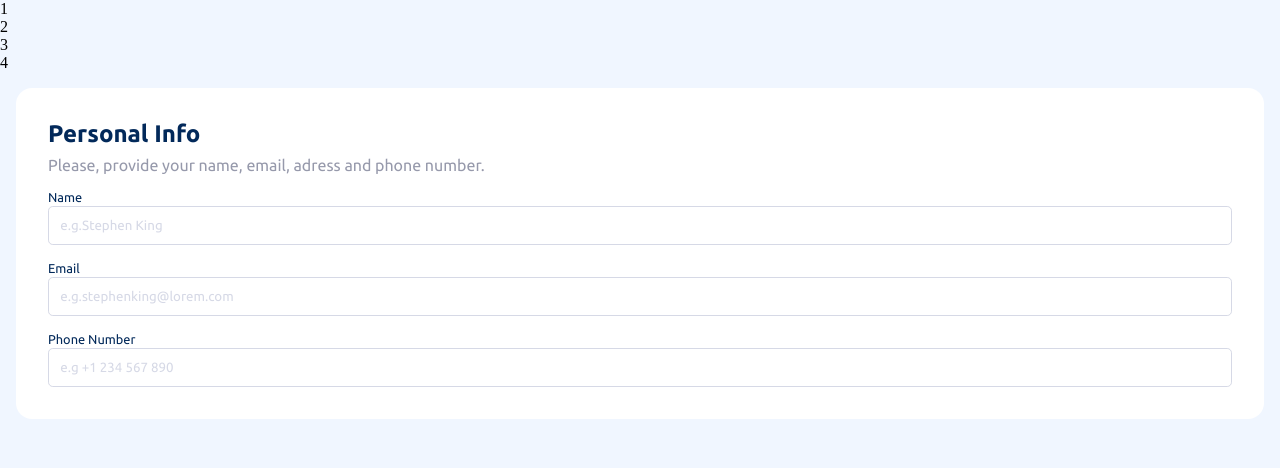
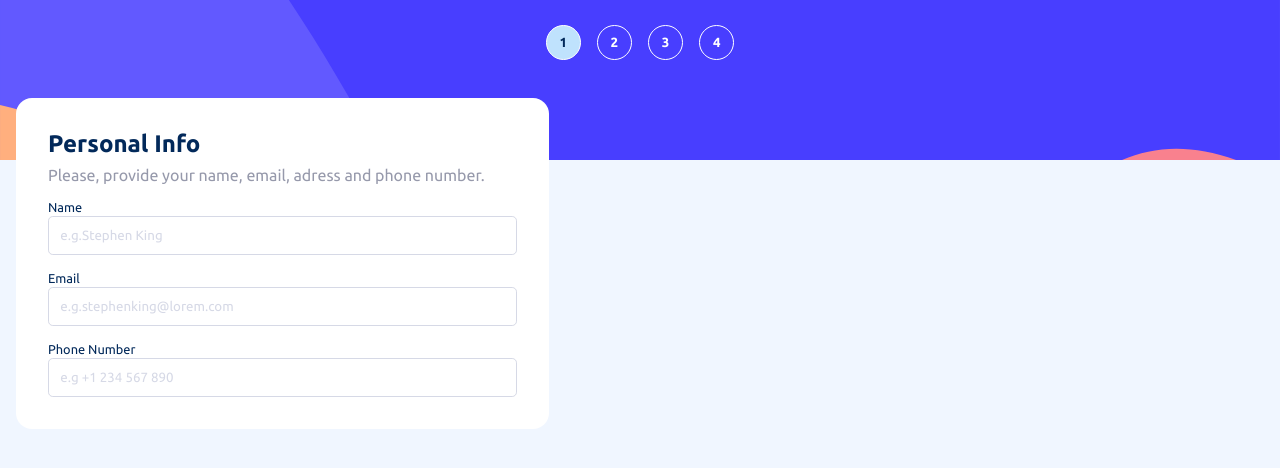
Before and after one commit to Allorentee/multi-step-form-challenge, a website: page index.html in a window 1280 px wide. Drawn offline with Linux system fonts and the light colour scheme.

Commit message:
Add. form position

```diff
--- a/index.html
+++ b/index.html
@@ -10,6 +10,7 @@
       sizes="32x32"
       href="./assets/images/favicon-32x32.png"
     />
+    <link rel="stylesheet" href="/styles/sidebar.css" />
     <link rel="stylesheet" href="/styles/form.css" />
     <link rel="stylesheet" href="/styles/globals.css" />
     <link rel="stylesheet" href="/styles/normailze.css" />
@@ -19,10 +20,26 @@
     <!-- HEADER -->
     <section class="sidebar__wrapper">
       <ul class="sidebar__list">
-        <li class="sidebar__index">1</li>
-        <li class="sidebar__index">2</li>
-        <li class="sidebar__index">3</li>
-        <li class="sidebar__index">4</li>
+        <li class="sidebar__index_0">
+          <button class="sidebar__index sidebar__index--active">1</button>
+          <p class="slidebar__index--info">dgfd</p>
+          <h3 class="slidebar__index--head">asdasdsa</h3>
+        </li>
+        <li class="sidebar__index_0">
+          <button class="sidebar__index">2</button>
+          <p class="slidebar__index--info">dgfd</p>
+          <h3 class="slidebar__index--head">asdasdsa</h3>
+        </li>
+        <li class="sidebar__index_0">
+          <button class="sidebar__index">3</button>
+          <p class="slidebar__index--info">dgfd</p>
+          <h3 class="slidebar__index--head">asdasdsa</h3>
+        </li>
+        <li class="sidebar__index_0">
+          <button class="sidebar__index">4</button>
+          <p class="slidebar__index--info">dgfd</p>
+          <h3 class="slidebar__index--head">asdasdsa</h3>
+        </li>
       </ul>
     </section>
     <!-- SECTION -->
--- a/styles/form.css
+++ b/styles/form.css
@@ -1,4 +1,6 @@
 .form__wrapper {
+  position: absolute;
+  top: 82px;
   padding: 1rem;
 
   .form__container {
--- a/styles/globals.css
+++ b/styles/globals.css
@@ -28,6 +28,7 @@
 }
 
 body {
+  position: relative;
   background-color: var(--Magnolia);
 }
 
@@ -65,8 +66,8 @@ p {
   margin-right: 2rem;
 }
 
-button {
+/* button {
   padding: 1rem;
   background-color: var(--Marine-blue);
   color: var(--White);
-}
+} */
--- a/styles/header.css
+++ /dev/null
@@ -1,13 +0,0 @@
-.sidebar__wrapper {
-  background: url("/assets/images/bg-sidebar-mobile.svg");
-
-  .sidebar__list {
-    display: flex;
-    gap: 1rem;
-  }
-  .sidebar__index {
-    background-color: transparent;
-    border-radius: 100%;
-    border: 1px solid var(--White);
-  }
-}
--- /dev/null
+++ b/styles/sidebar.css
@@ -0,0 +1,41 @@
+.sidebar__wrapper {
+  position: relative;
+  display: flex;
+  align-items: center;
+  justify-content: center;
+  background: url("/assets/images/bg-sidebar-mobile.svg");
+  background-repeat: repeat;
+  background-size: cover;
+  height: 10rem;
+
+  .sidebar__list {
+    position: absolute;
+    top: 25px;
+    display: flex;
+    gap: 1rem;
+    list-style-type: none;
+
+    .slidebar__index--head,
+    .slidebar__index--info {
+      display: none;
+    }
+  }
+  .sidebar__index {
+    display: flex;
+    justify-content: center;
+    align-items: center;
+    background-color: transparent;
+    border-radius: 100%;
+    color: var(--White);
+    font-family: var(--ubuntu-bold);
+    width: 2.2rem;
+    height: 2.2rem;
+    padding: 0.5rem;
+    border: 1px solid var(--White);
+  }
+
+  .sidebar__index--active {
+    background-color: var(--Light-blue);
+    color: var(--Marine-blue);
+  }
+}
```
